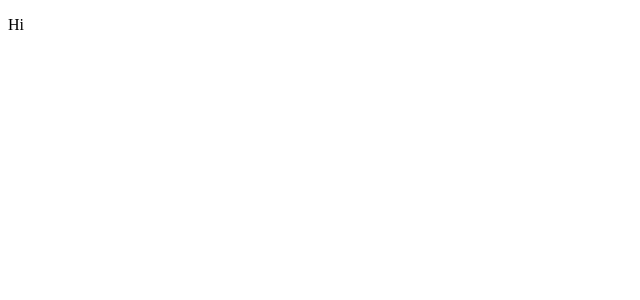
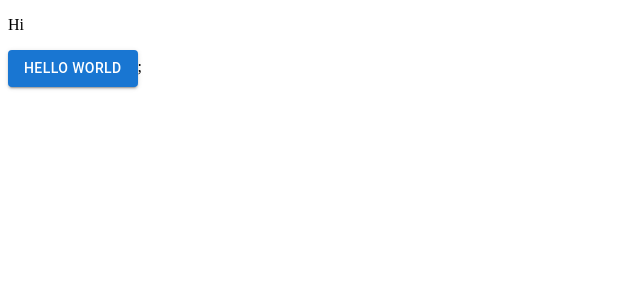
Before and after one commit to jonathanebrahimian/software-engineering-team-1-frontend, a React (Create React App) app: page / in a window 1280 px wide. Shown: the top 300 px of the page, without its empty margins (0-640 px from the left). Built offline with nearby package versions, Linux system fonts and the light colour scheme.

Commit message:
Move landing page

```diff
--- a/src/pages/App.jsx
+++ b/src/pages/App.jsx
@@ -1,6 +1,3 @@
-// import { BrowserRouter as Router, Route } from 'react-router-dom';
-// import { Link } from "react-router-dom";
-// import SearchBar from 'material-ui-search-bar';
 import Button from '@mui/material/Button';
 import * as React from 'react';
 
@@ -8,7 +5,7 @@ function App() {
 	return (
 		<>
 			<p>Hi</p>
-			{/* <Button variant="contained">Hello World</Button>; */}
+			<Button variant="contained">Hello World</Button>;
 		</>
 	);
 }
```
Also changed, not shown: src/pages/LandingPage.jsx (renamed from src/LandingPage.jsx).
